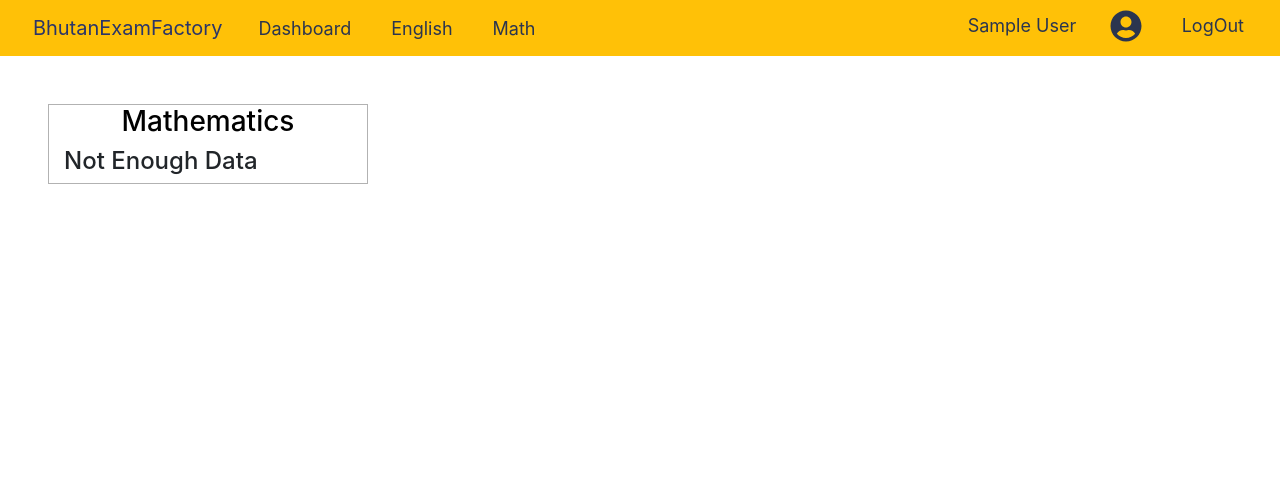
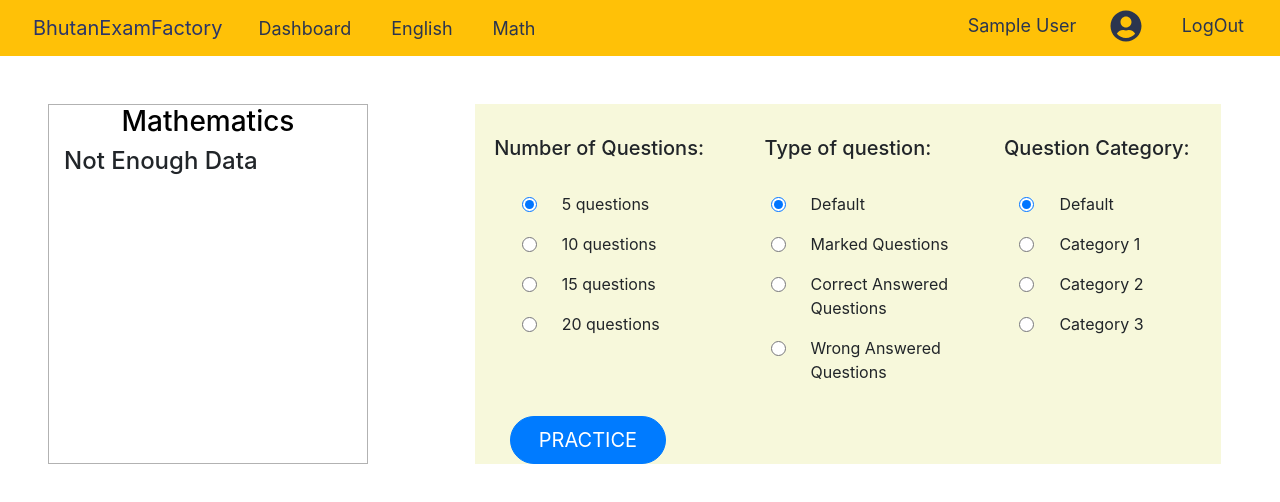
Before and after one commit to Kongtsey/RCSCPrep, a React (Create React App) app in the folder front-end/rcsc/: page /math_stats_page in a window 1280 px wide. Shown: the top 502 px of the page. Built offline with nearby package versions, Linux system fonts and the light colour scheme; no server answers; the database is empty; sample sign-in values are in the browser's storage; the HTML template or start-up script is replaced by a standard one.

Commit message:
made the math stats loading page and also implement practice button

```diff
--- a/front-end/rcsc/src/App.js
+++ b/front-end/rcsc/src/App.js
@@ -15,8 +15,8 @@ function App() {
           <Switch>
             <Route exact path='/' component={HomePage} />
             <PrivateRoute exact path='/user' component={UserDashboard} />
-            <Route exact path='/math_practice' component={PracticeMath} />
-            <Route exact path='/math_stats_page' component={MathLoader} />
+            <PrivateRoute exact path='/math_practice' component={PracticeMath} />
+            <PrivateRoute exact path='/math_stats_page' component={MathLoader} />
           </Switch>
         </BrowserRouter>
       </AuthProvider>
--- a/front-end/rcsc/src/components/readMathData.js
+++ b/front-end/rcsc/src/components/readMathData.js
@@ -164,6 +164,7 @@ class MathList extends Component {
                 <li id={data.id}>
                   <div>{data.Question} </div>
                   <br />
+                  <span className="readMathData">
                   <Form className={data.id}>
                     {data.Choice.map((choice, index) => (
                       <p className={index}>
@@ -172,6 +173,7 @@ class MathList extends Component {
                       </p>
                     ))}
                   </Form>
+                  </span>
                   <br />
                   <br />
                 </li>
--- /dev/null
+++ b/front-end/rcsc/src/components/selection.js
@@ -0,0 +1,155 @@
+import React,{Component} from "react";
+import {Row,Col,Container,Form} from "react-bootstrap";
+import "../style-sheet/mathStatsPage.css";
+import Button from "react-bootstrap/Button";
+import {renderToString} from "react-dom/server";
+import {Link} from "react-router-dom";
+
+class SelectionQueries extends Component{
+    constructor(props){
+        super(props);
+        this.state = {
+            numQuestions: 5,
+            questionType: 'default',
+            category: 'default'
+        };
+        this.handleChange = this.handleChange.bind(this);
+    }
+    componentDidMount() {
+        this.setState({numQuestions: 5});
+        this.setState({questionType: 'default'});
+    }
+
+    handleChange(e){
+        if (renderToString([e.target.name]) === "numQuestions")
+        {
+            this.setState({[e.target.name]: parseInt([e.target.id])});
+        }
+        else
+        {
+            this.setState({[e.target.name]: [e.target.id].toString()})
+        }
+    }
+    render() {
+        return(
+            <React.Fragment>
+                <Container fluid={true}>
+                    <Row>
+                        <Col md={4} className="queryTopic">
+                            <h5>Number of Questions: </h5>
+                            <Form className="radio" onChange={this.handleChange}>
+                                {['radio'].map((type) => (
+                                    <div key={`default-${type}`} className="mb-3">
+                                        <Form.Check
+                                            type={type}
+                                            name="numQuestions"
+                                            id="5"
+                                            label="5 questions"
+                                            checked={this.state.numQuestions === 5}
+                                        />
+                                        <Form.Check
+                                            type={type}
+                                            id= "10"
+                                            name="numQuestions"
+                                            label="10 questions"
+                                        />
+                                        <Form.Check
+                                            type={type}
+                                            id="15"
+                                            name="numQuestions"
+                                            label="15 questions"
+                                        />
+                                        <Form.Check
+                                            type={type}
+                                            id="20"
+                                            name="numQuestions"
+                                            label="20 questions"
+                                        />
+                                    </div>
+                                ))}
+                            </Form>
+                        </Col>
+                        <Col md={4} className="queryTopic">
+                            <h5>Type of question: </h5>
+                            <Form className="radio typeQuery" onChange={this.handleChange}>
+                                {['radio'].map((type) => (
+                                    <div key={`default-${type}`} className="mb-3">
+                                        <Form.Check
+                                            type={type}
+                                            name="questionType"
+                                            label="Default"
+                                            id="default"
+                                            checked={this.state.questionType === 'default'}
+                                        />
+                                        <Form.Check
+                                            type={type}
+                                            name="questionType"
+                                            id="markedQuestions"
+                                            label="Marked Questions"
+                                        />
+                                        <Form.Check
+                                            type={type}
+                                            name="questionType"
+                                            id="correctAnsweredQuestions"
+                                            label="Correct Answered Questions"
+                                        />
+                                        <Form.Check
+                                            type={type}
+                                            name="questionType"
+                                            id="wrongAnsweredQuestions"
+                                            label="Wrong Answered Questions"
+                                        />
+                                    </div>
+                                ))}
+                            </Form>
+                        </Col>
+                        <Col md={4} className="queryTopic">
+                            <h5>Question Category: </h5>
+                            <Form className="radio typeQuery" onChange={this.handleChange}>
+                                {['radio'].map((type) => (
+                                    <div key={`default-${type}`} className="mb-3">
+                                        <Form.Check
+                                            type={type}
+                                            name="category"
+                                            label="Default"
+                                            id="default"
+                                            checked={this.state.category === 'default'}
+                                        />
+                                        <Form.Check
+                                            type={type}
+                                            name="category"
+                                            id="category1"
+                                            label="Category 1"
+                                        />
+                                        <Form.Check
+                                            type={type}
+                                            name="category"
+                                            id="category2"
+                                            label="Category 2"
+                                        />
+                                        <Form.Check
+                                            type={type}
+                                            name="category"
+                                            id="category3"
+                                            label="Category 3"
+                                        />
+                                    </div>
+                                ))}
+                            </Form>
+                        </Col>
+                    </Row>
+                    <Row>
+                        <Col md={3} className="practiceButton">
+                            <Link to={{pathname: '/math_practice', numQuestions: this.state.numQuestions, questionType: this.state.questionType,category:this.state.category}}>
+                                <Button size="lg" block >
+                                    PRACTICE
+                                </Button>
+                            </Link>
+                        </Col>
+                    </Row>
+                </Container>
+            </React.Fragment>
+        );
+    }
+}
+export default SelectionQueries;
--- a/front-end/rcsc/src/pages/UserDashboard.jsx
+++ b/front-end/rcsc/src/pages/UserDashboard.jsx
@@ -31,7 +31,7 @@ class UserDashboard extends Component {
                   </Row>
                   <Row>
                       <Col md={12} lg={12} sm={12} className="justify-content-center">
-                        <Link to={"/math_practice"} style={{ color: "white" }}>
+                        <Link to={"/math_stats_page"} style={{ color: "white" }}>
                           <Button size="lg" block className="practiceButtons">Practice Math</Button>
                         </Link>
                       </Col>
--- a/front-end/rcsc/src/pages/mathStatsPage.js
+++ b/front-end/rcsc/src/pages/mathStatsPage.js
@@ -5,6 +5,7 @@ import {Row, Col, Container} from "react-bootstrap";
 import { AuthContext } from "../components/authentication";
 // import CorrectWrong from "../components/pieChartData";
 import MathStatsBoard from "../components/mathStatsBoard";
+import SelectionQueries from "../components/selection";
 import "../style-sheet/mathStatsPage.css"
 
 function MathLoader() {
@@ -18,9 +19,9 @@ function MathLoader() {
                         <Col sm={3} className="pieChart">
                             {<MathStatsBoard/>}
                         </Col>
-                        <Col sm={{span:8, offset:1}} xs={10}>
+                        <Col sm={{span:7, offset:1}} className="selections">
                             <Row>
-
+                                {<SelectionQueries/>}
                             </Row>
                         </Col>
                     </Row>
--- a/front-end/rcsc/src/style-sheet/mathStatsPage.css
+++ b/front-end/rcsc/src/style-sheet/mathStatsPage.css
@@ -7,3 +7,31 @@
 .divParent{
     margin-top: 3rem;
 }
+.selections{
+    background-color: #f7f8db;
+}
+
+/* Selection Queries*/
+.queryTopic{
+    margin-top: 2rem;
+    text-align: center;
+}
+.radioLabel{
+    /*margin-left: 1rem;*/
+    color: black !important;
+}
+.radio{
+    text-align: left;
+    padding-left: 2rem;
+    padding-top: 0.5rem;
+}
+.radio input[type="radio"]{
+    width: 15px;
+    height: 15px;
+}
+.radio .form-check-label{
+    margin-left: 20px !important;
+}
+.radio .form-check{
+    margin-top: 1rem;
+}
--- a/front-end/rcsc/src/style-sheet/read-math-data.css
+++ b/front-end/rcsc/src/style-sheet/read-math-data.css
@@ -1,4 +1,4 @@
-input[type="radio"] {
+.readMathData input[type="radio"] {
   width: 25px;
   height: 25px;
   position: relative;
@@ -6,7 +6,7 @@ input[type="radio"] {
   display: inline-block;
   border: white 1px solid;
 }
-input[type="radio"]:after {
+.readMathData input[type="radio"]:after {
   width: 25px;
   height: 25px;
   position: relative;
@@ -18,7 +18,7 @@ input[type="radio"]:after {
   cursor: pointer;
 }
 
-input[type="radio"]:checked:after {
+.readMathData input[type="radio"]:checked:after {
   width: 25px;
   height: 25px;
   position: relative;
--- a/front-end/rcsc/src/style-sheet/user-dashboard.css
+++ b/front-end/rcsc/src/style-sheet/user-dashboard.css
@@ -15,3 +15,6 @@
   border-radius: 1.5rem !important;
   margin-top: 1rem;
 }
+.practiceButton{
+  margin-left: 1.25rem;
+}
```
Also changed, not shown: front-end/rcsc/src/pages/mathPractice.jsx (+10 -11 lines).
